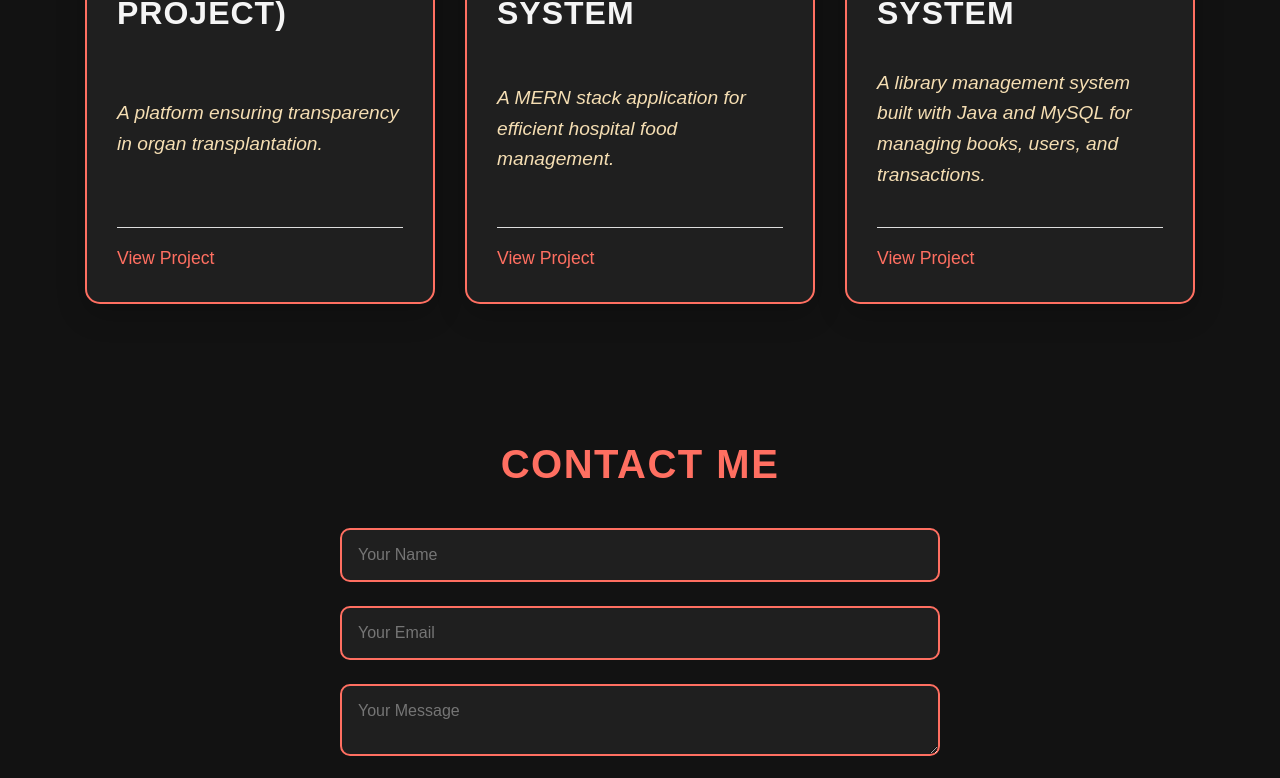
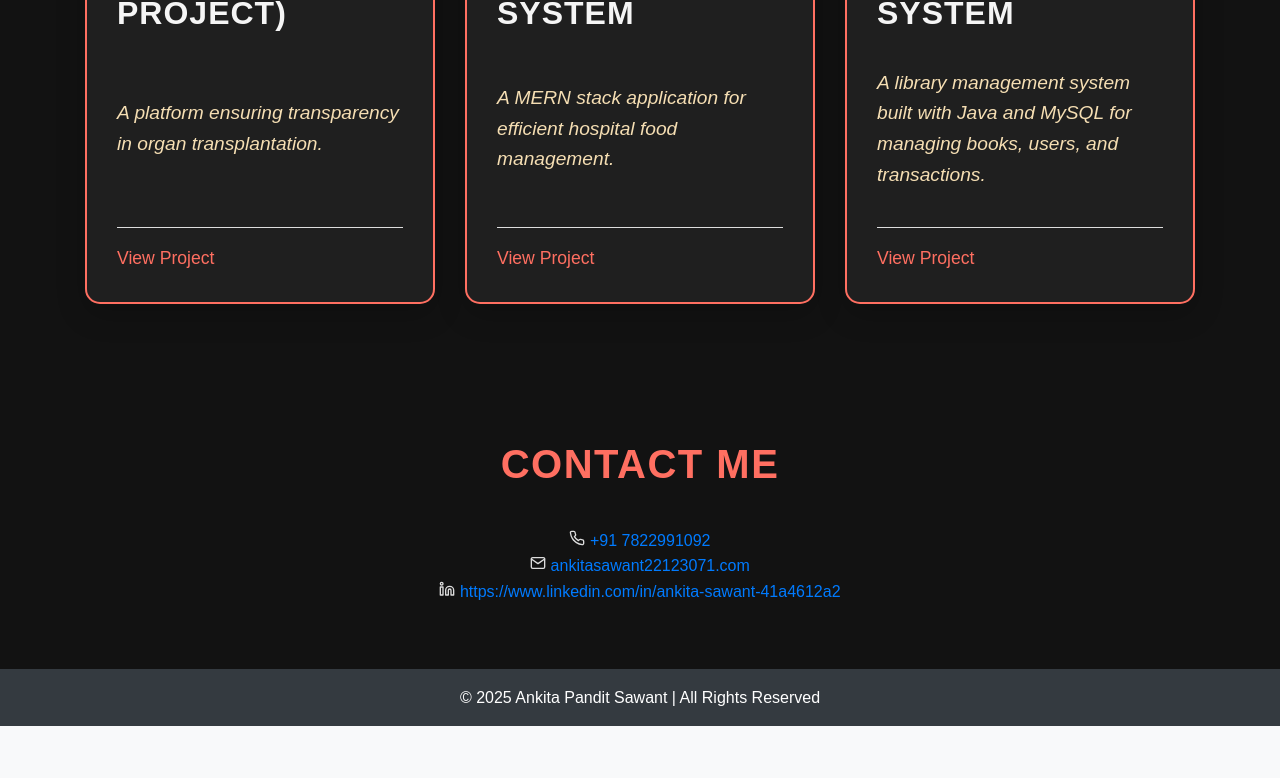
Before and after one commit to Ankita1925/my-portfolio, a React (Vite) app: page / in a window 1280 px wide. Shown: the part 2000-2778 px from the top of the page. After the commit the page ends 2726 px from the top, so only its background shows below. Built offline with nearby package versions, Linux system fonts and the light colour scheme.

Commit message:
Update Contact.jsx

```diff
--- a/src/components/Contact.jsx
+++ b/src/components/Contact.jsx
@@ -1,16 +1,35 @@
 import React from 'react';
+import { FiPhone, FiMail, FiLinkedin } from 'react-icons/fi'; // Importing icons
 import './styles/Contact.css';
 
 function Contact() {
     return (
         <section id="contact">
             <h2>Contact Me</h2>
-            <form>
-                <input type="text" placeholder="Your Name" required />
-                <input type="email" placeholder="Your Email" required />
-                <textarea placeholder="Your Message" required></textarea>
-                <button type="submit">Send</button>
-            </form>
+            <div className="contact-details">
+                <p>
+                    <FiPhone className="contact-icon" /> {/* Phone Icon */}
+
+                    <a href="tel:+1234567890" className="contact-link"> +91 7822991092</a>
+                </p>
+                <p>
+                    <FiMail className="contact-icon" /> {/* Email Icon */}
+
+                    <a href="mailto:yourname@example.com" className="contact-link"> ankitasawant22123071.com</a>
+                </p>
+                <p>
+                    <FiLinkedin className="contact-icon" /> {/* LinkedIn Icon */}
+
+                    <a
+                        href="https://www.linkedin.com/in/ankita-sawant-41a4612a2"
+                        target="_blank"
+                        rel="noopener noreferrer"
+                        className="contact-link"
+                    >
+                        https://www.linkedin.com/in/ankita-sawant-41a4612a2
+                    </a>
+                </p>
+            </div>
         </section>
     );
 }
```
